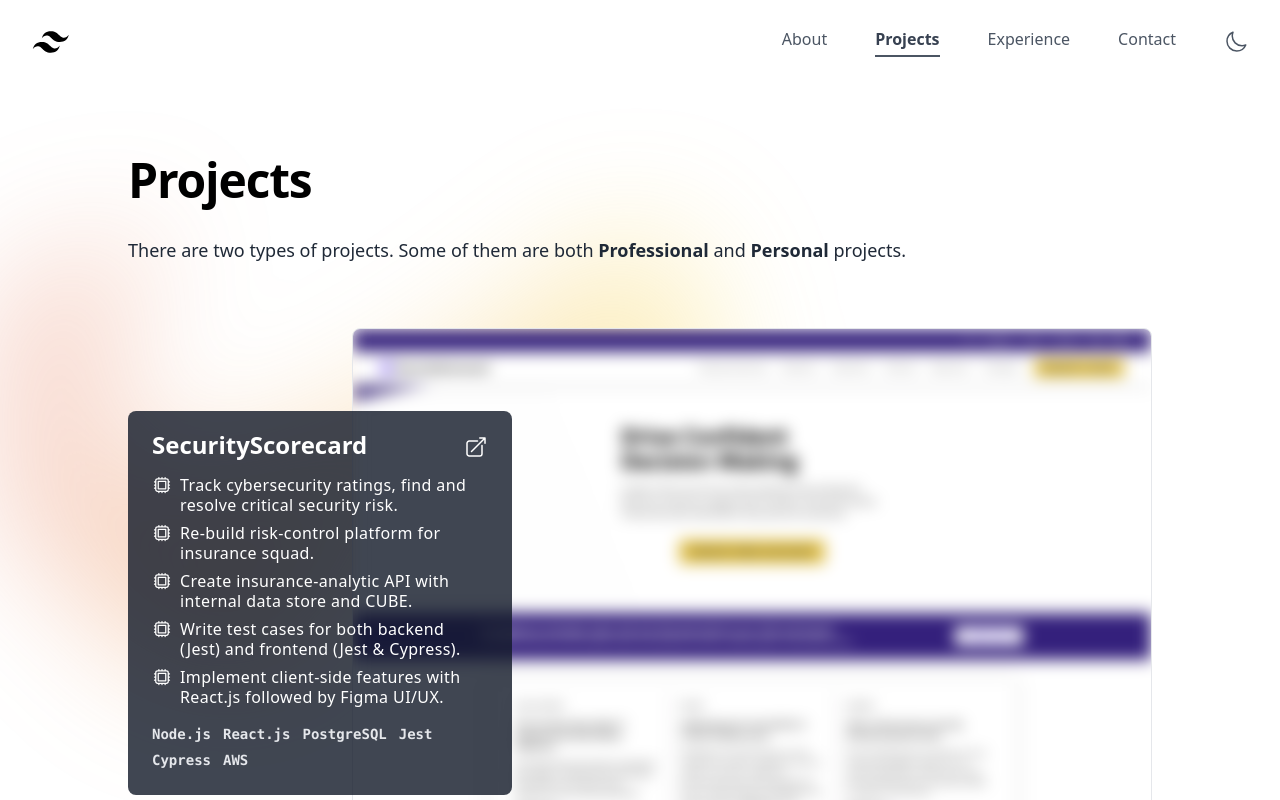
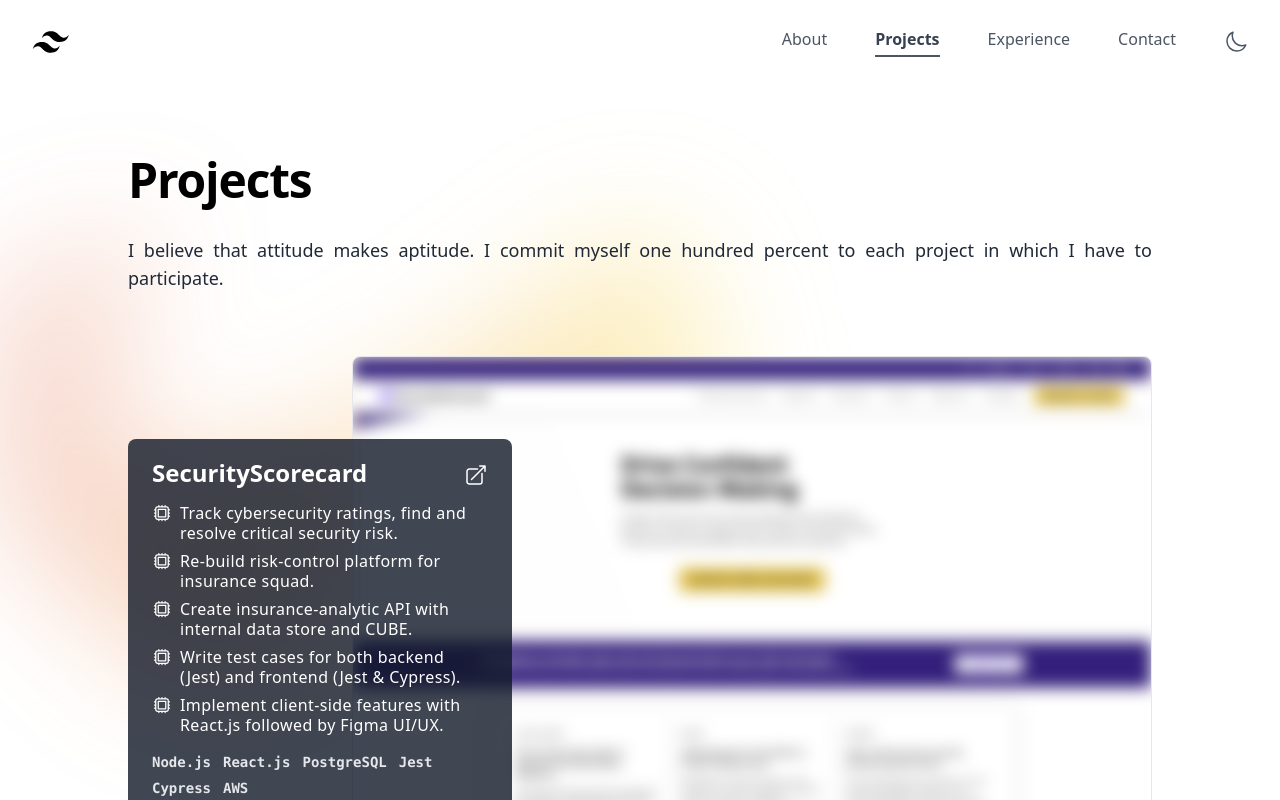
Before and after one commit to sbommaganty/portfolio, a Next.js app: page /projects in a window 1280 px wide. Shown: the top 800 px of the page. Built offline with nearby package versions, Linux system fonts and the light colour scheme; a web font is replaced by a local one.

Commit message:
fix: project page's description updated

```diff
--- a/pages/projects.tsx
+++ b/pages/projects.tsx
@@ -166,13 +166,20 @@ const projectData: ProjectData[] = [
 export default function Projects() {
   return (
     <Container>
-      <SEO siteTitle="Projects" />
+      <SEO
+        siteTitle="Projects"
+        description="I believe that attitude makes aptitude. I commit myself one hundred percent to each project in which I have to participate."
+      />
       <h1 className="heading">Projects</h1>
       <p className="sub-heading p">
+        I believe that attitude makes aptitude. I commit myself one hundred
+        percent to each project in which I have to participate.
+      </p>
+      {/* <p className="sub-heading p">
         There are two types of projects. Some of them are both{" "}
         <span className="font-semibold">Professional</span> and{" "}
         <span className="font-semibold">Personal</span> projects.
-      </p>
+      </p> */}
       <div className="mt-10 w-full space-y-8 md:mt-16 md:space-y-20">
         {projectData
           .filter((v) => v.enabled && v.isProfessional)
```
